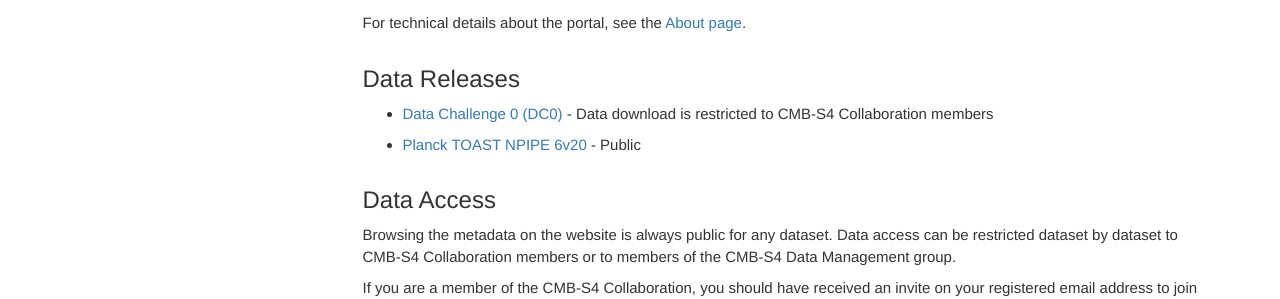
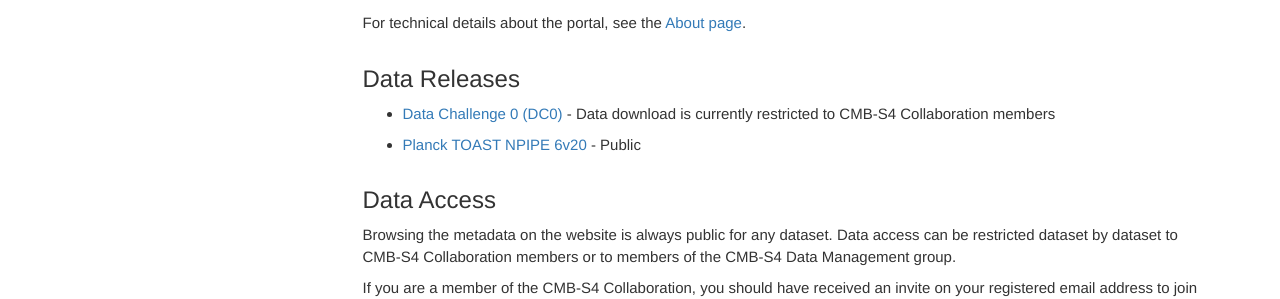
Before and after one commit to CMB-S4/serverless-data-portal-cmb-s4, a Jekyll site: the page built from index.md, in a window 1280 px wide. Shown: the part 618-917 px from the top of the page. Built offline with Jekyll 4.4.1, drawn with Linux system fonts in a browser that asks for light colours; comment, search, counter and statistics services are not loaded.

Commit message:
currently restricted

```diff
--- a/index.md
+++ b/index.md
@@ -15,7 +15,7 @@
 
 ## Data Releases
 
-- [Data Challenge 0 (DC0)](dc0.html) - Data download is restricted to CMB-S4 Collaboration members
+- [Data Challenge 0 (DC0)](dc0.html) - Data download is currently restricted to CMB-S4 Collaboration members
 - [Planck TOAST NPIPE 6v20](npipe6v20.html) - Public
 
 ## Data Access
```
